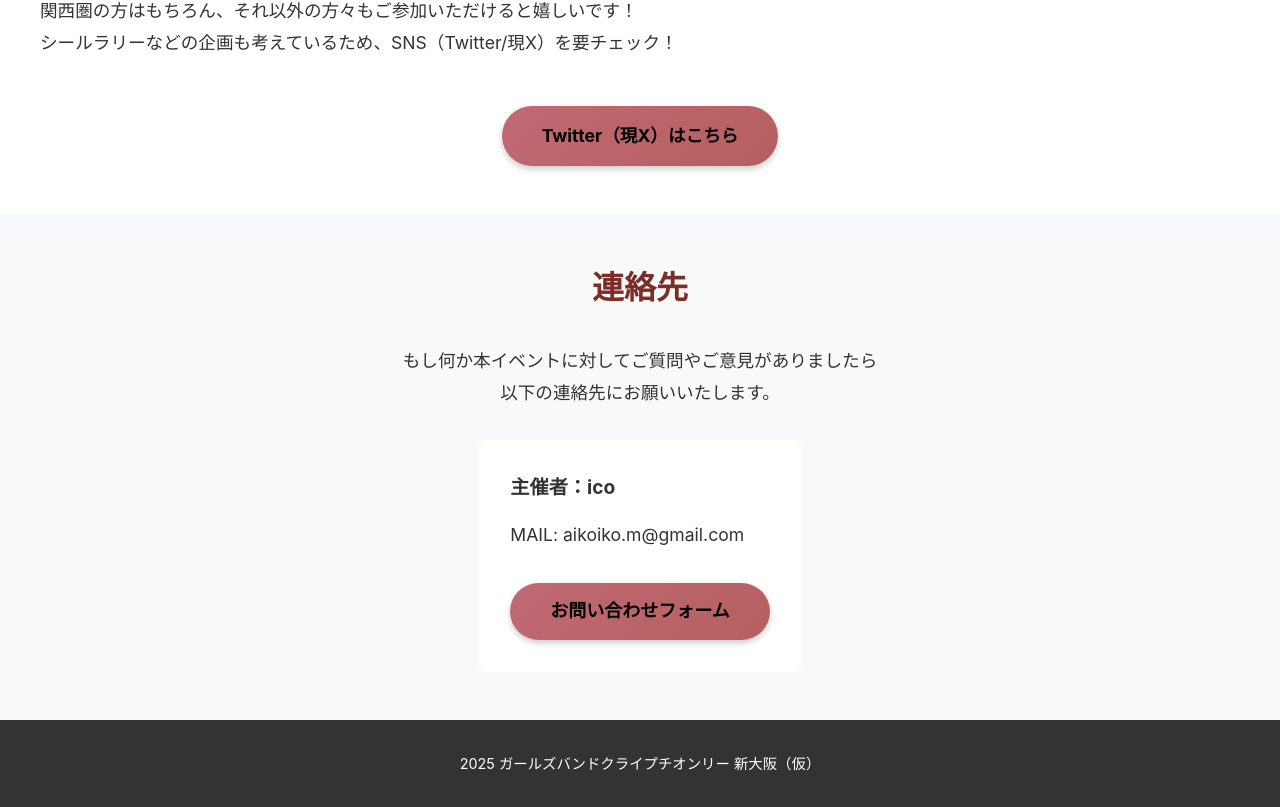
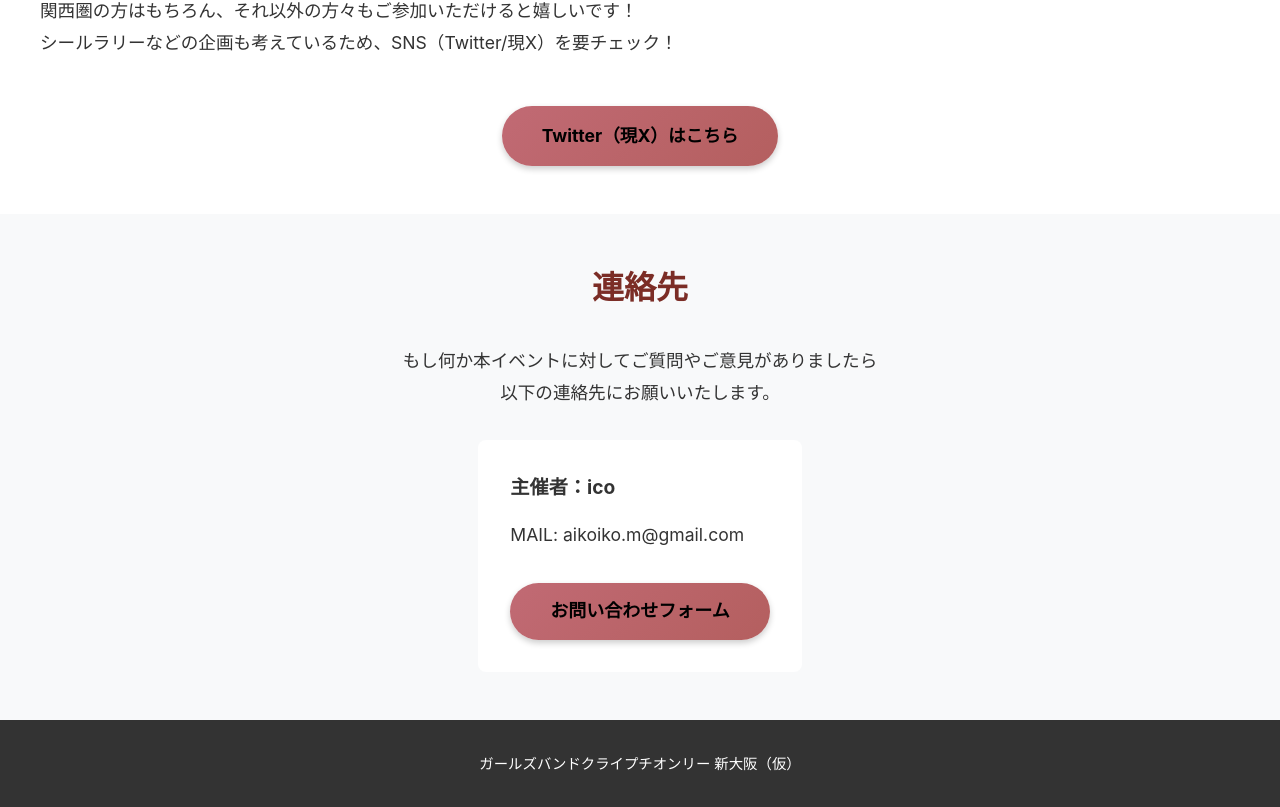
Before and after one commit to aikoikom/gbc_shinoosaka, a Next.js app: page /gbc_shinoosaka/ in a window 1280 px wide. Shown: the part 3355-4162 px from the top of the page. Built offline with nearby package versions, Linux system fonts and the light colour scheme.

Commit message:
Update Footer.tsx

```diff
--- a/components/Footer/Footer.tsx
+++ b/components/Footer/Footer.tsx
@@ -5,7 +5,7 @@ export default function Footer() {
     <footer className={styles.footer}>
       <div className={styles.container}>
         <p className={styles.copyright}>
-          2025 ガールズバンドクライプチオンリー 新大阪（仮）
+       ガールズバンドクライプチオンリー 新大阪（仮）
         </p>
       </div>
     </footer>
```
